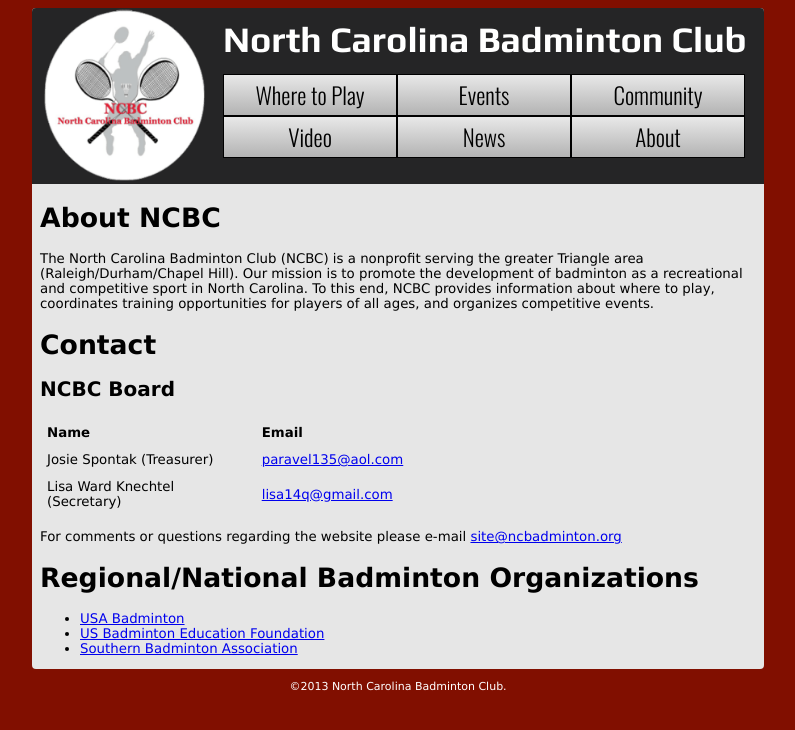
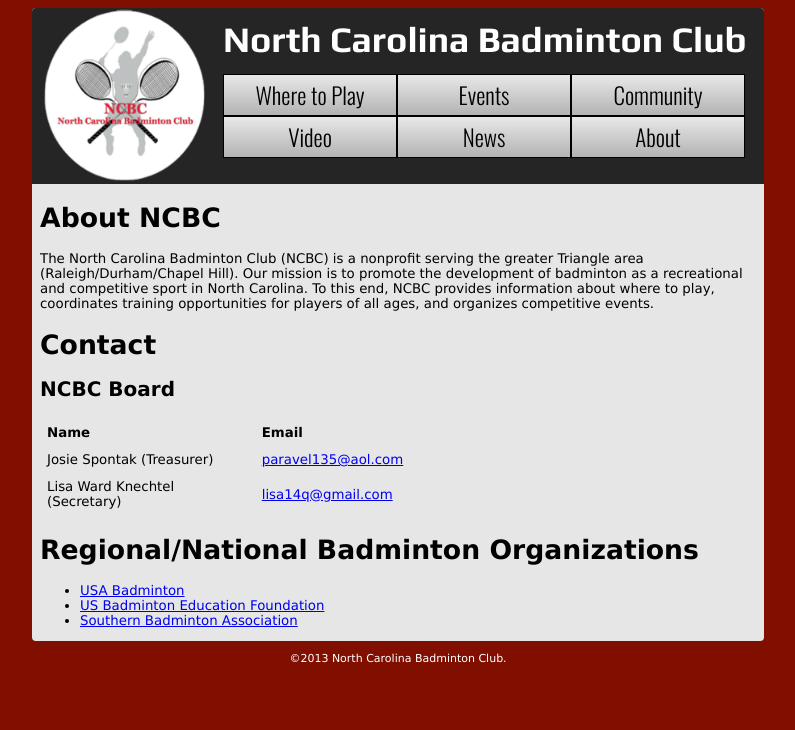
Before and after one commit to NCBC/ncbc.github.com, a Jekyll site: the page built from about.md, in a window 1280 px wide. Shown: the top 730 px of the page, without its empty margins (242-1037 px from the left). Built offline with Jekyll 4.4.1, drawn with Linux system fonts in a browser that asks for light colours; Markdown is read by kramdown in place of the engine named in the settings.

Commit message:
Removed site email address

```diff
--- a/about.md
+++ b/about.md
@@ -29,8 +29,6 @@
 			</tr>
 </table>
 
-For comments or questions regarding the website please e-mail <a href="&#x6d;&#97;&#x69;&#108;&#116;&#x6f;&#x3a;&#x73;&#105;&#116;&#101;&#64;&#x6e;&#99;&#x62;&#x61;&#x64;&#x6d;&#105;&#110;&#116;&#x6f;&#x6e;&#46;&#x6f;&#114;&#103;?subject=&cc=&bcc=&body=" style="" class="" id="">&#000115;&#105;&#x74;&#x65;&#64;&#000110;&#99;&#x62;&#x61;&#x64;&#x6d;&#000105;&#x6e;&#x74;&#x6f;&#x6e;&#00046;&#000111;&#x72;&#000103;</a>
-
 # Regional/National Badminton Organizations
 - [USA Badminton](http://www.teamusa.org/USA-Badminton.aspx)
 - [US Badminton Education Foundation](http://www.usbef.org)
```
